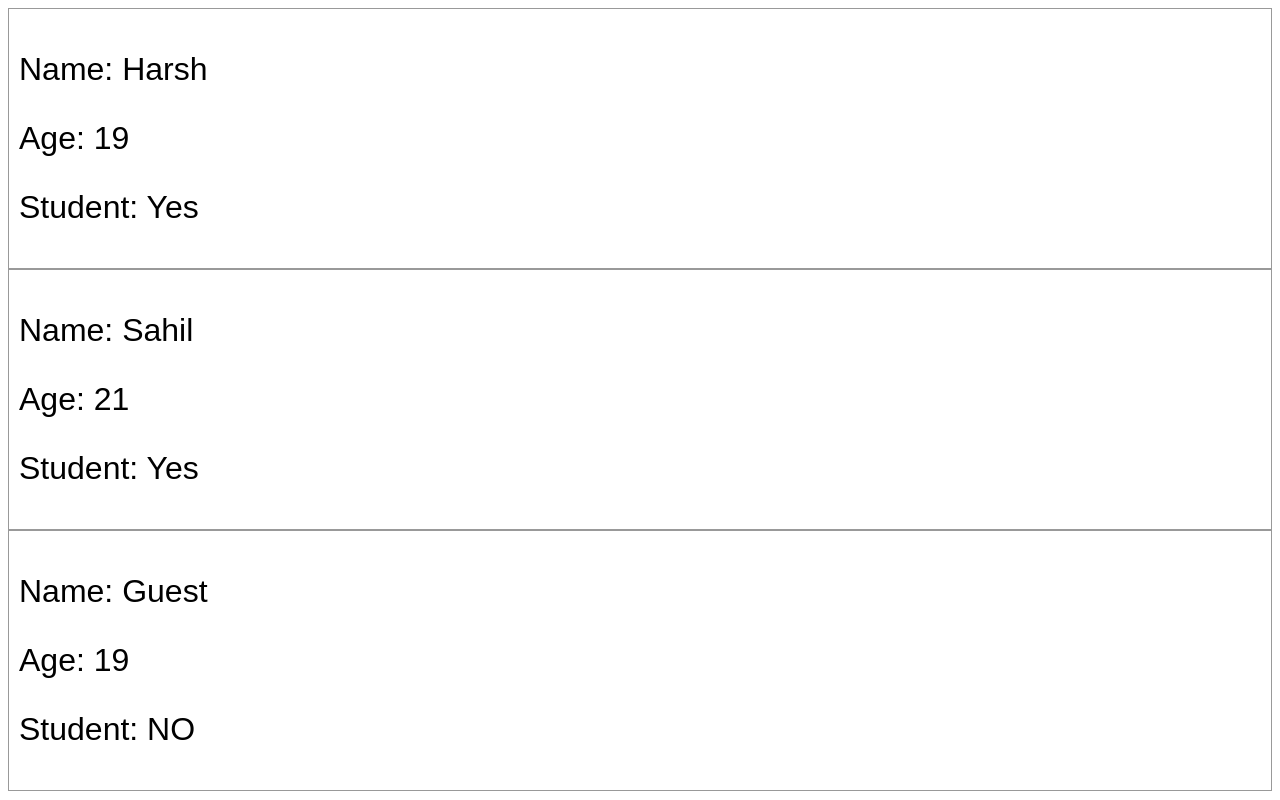
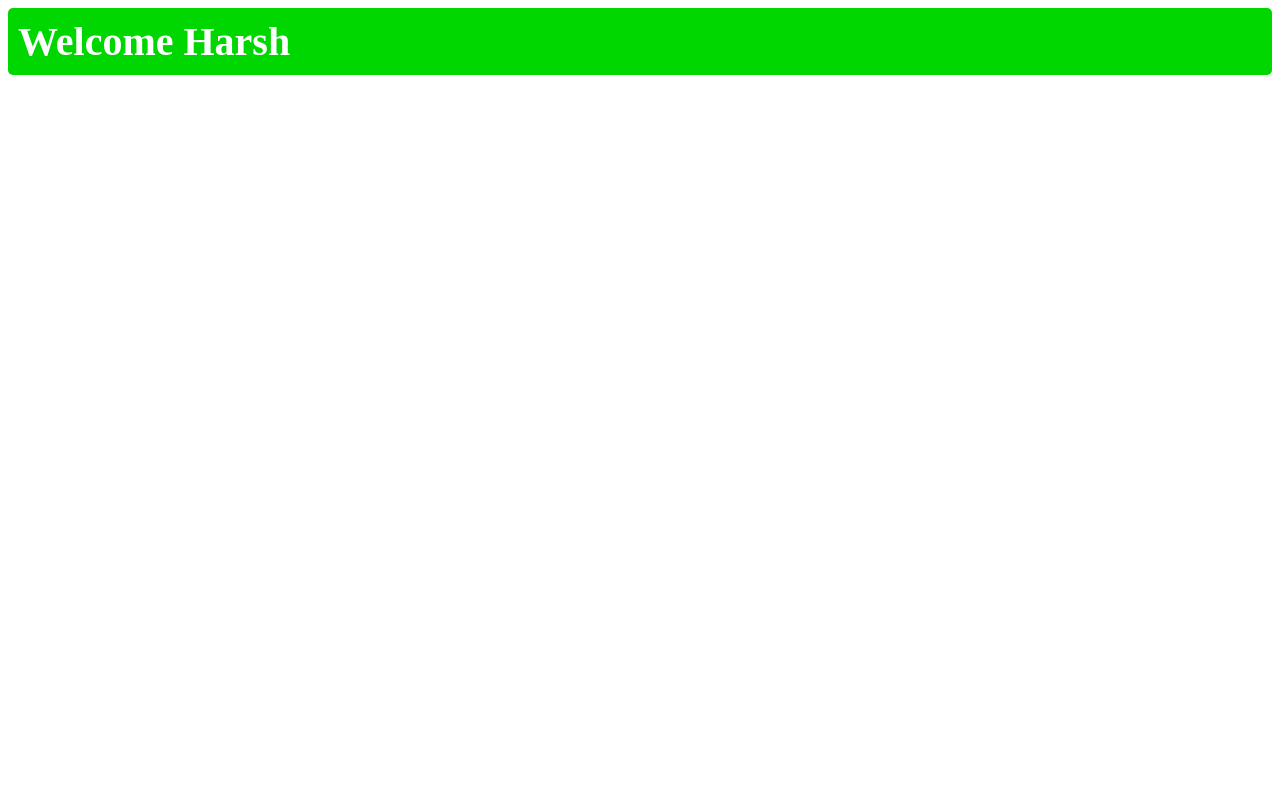
Before and after one commit to HARSH-TRIPATHI-59/React_practice, a React (Vite) app in the folder my-react-app/: page / in a window 1280 px wide. Built offline with nearby package versions, Linux system fonts and the light colour scheme.

Commit message:
Day5ConditionalRend

```diff
--- a/my-react-app/src/App.jsx
+++ b/my-react-app/src/App.jsx
@@ -1,13 +1,15 @@
 import Button from "./button";
 import Card from "./card";
 import Student from "./Student/Student";
+import UserGreeting from "./Login/UserGreeting";
 function App() {
   return (
     <>
       {/* <Button/> */}
-      <Student name="Harsh" age={19} isStudent={true} />
+      {/* <Student name="Harsh" age={19} isStudent={true} />
       <Student name="Sahil" age={21} isStudent={true} />
-      <Student />
+      <Student /> */}
+      <UserGreeting isLoggedIn={true} username = "Harsh"/>
     </>
   );
 }
--- /dev/null
+++ b/my-react-app/src/Login/User.module.css
@@ -0,0 +1,16 @@
+.welcome{
+    font-size: 2.5em;
+    background-color: hsl(120, 100%, 42%);
+    color: white;
+    padding: 10px;
+    border-radius: 5px;
+    margin: 0;
+}
+.login{
+    font-size: 2.5em;
+    background-color: hsl(356, 100%, 42%);
+    color: white;
+    padding: 10px;
+    border-radius: 5px;
+    margin: 0;
+}
--- /dev/null
+++ b/my-react-app/src/Login/UserGreeting.jsx
@@ -0,0 +1,20 @@
+import styles from "./User.module.css";
+import PropTypes from "prop-types";
+function UserGreeting(props) {
+  const welcome = <h2 className={styles.welcome}>Welcome {props.username}</h2>;
+
+  const LoginPrompt = (
+    <h2 className={styles.login}>Please Log in to continue</h2>
+  );
+
+  return props.isLoggedIn ? welcome : LoginPrompt;
+}
+UserGreeting.prototypes = {
+  isLoggedIn: PropTypes.bool,
+  username: PropTypes.string,
+};
+UserGreeting.defaultProps = {
+  isLoggedIn: false,
+  username: "Guest",
+};
+export default UserGreeting;
```
